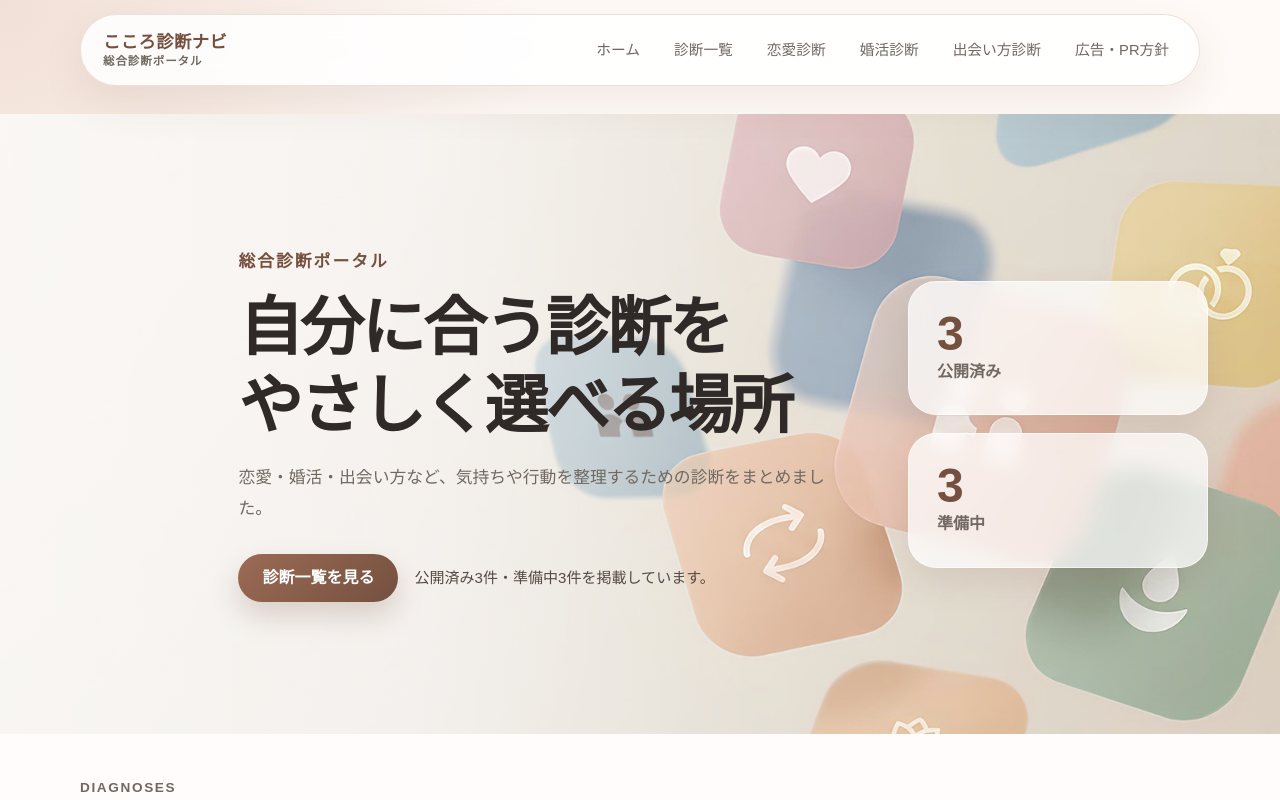
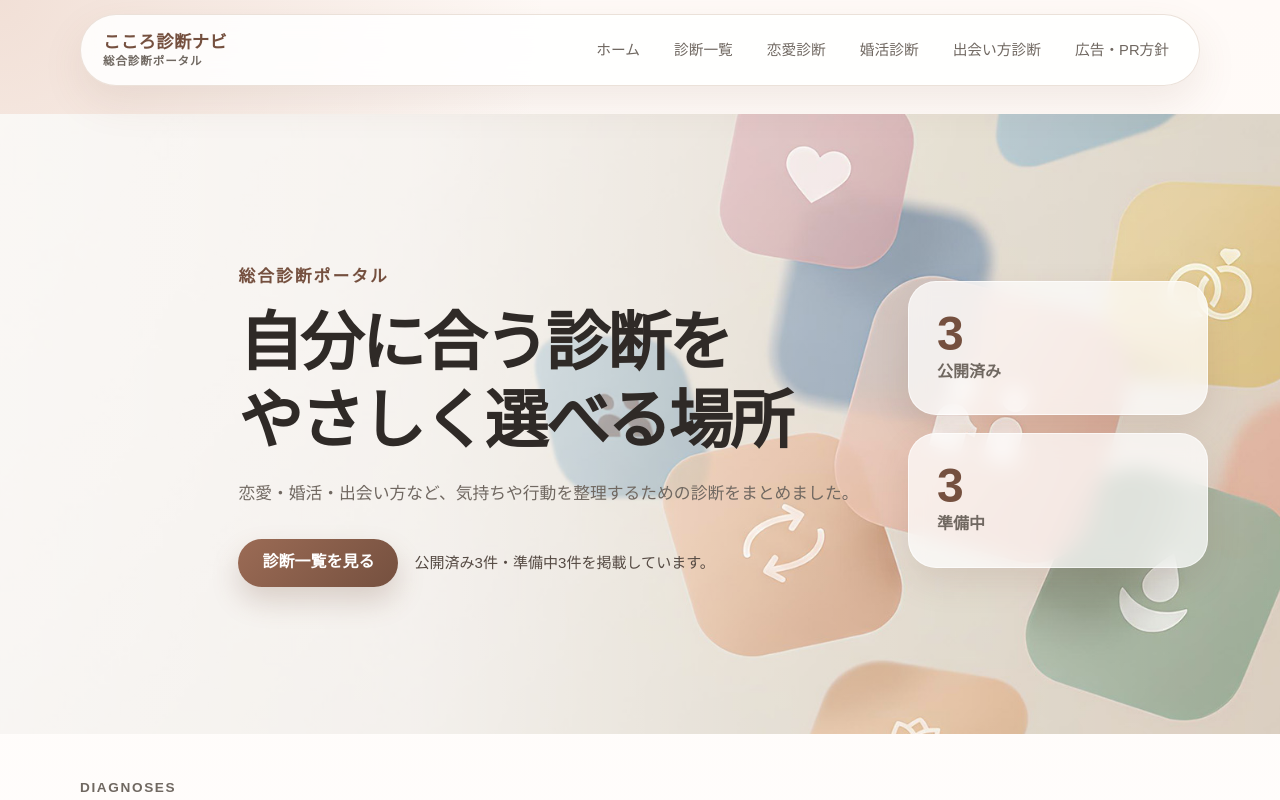
Before and after one commit to kenichis1971-cloud/diagnosis-portal-site, a Next.js app: page / in a window 1280 px wide. Shown: the top 800 px of the page. Built offline with nearby package versions, Linux system fonts and the light colour scheme; no server answers.

Commit message:
Keep top hero subcopy on one line

```diff
--- a/app/globals.css
+++ b/app/globals.css
@@ -273,10 +273,16 @@ main {
   backdrop-filter: none;
 }
 
+@media (min-width: 1024px) {
+  .top-hero__lead {
+    font-size: 1rem;
+    white-space: nowrap;
+  }
+}
 
 @media (min-width: 1100px) {
   .top-hero .hero__content {
-    max-width: min(600px, calc(100% - clamp(96px, 13vw, 190px) - 24px));
+    max-width: min(720px, calc(100% - clamp(96px, 13vw, 190px) - 24px));
     margin-left: clamp(96px, 13vw, 190px);
   }
 }
--- a/app/page.tsx
+++ b/app/page.tsx
@@ -21,7 +21,7 @@ export default function Home() {
             <br />
             <span className="top-hero__title-line">やさしく選べる場所</span>
           </h1>
-          <p>
+          <p className="top-hero__lead">
             恋愛・婚活・出会い方など、気持ちや行動を整理するための診断をまとめました。
           </p>
           <div className="hero__actions">
```
